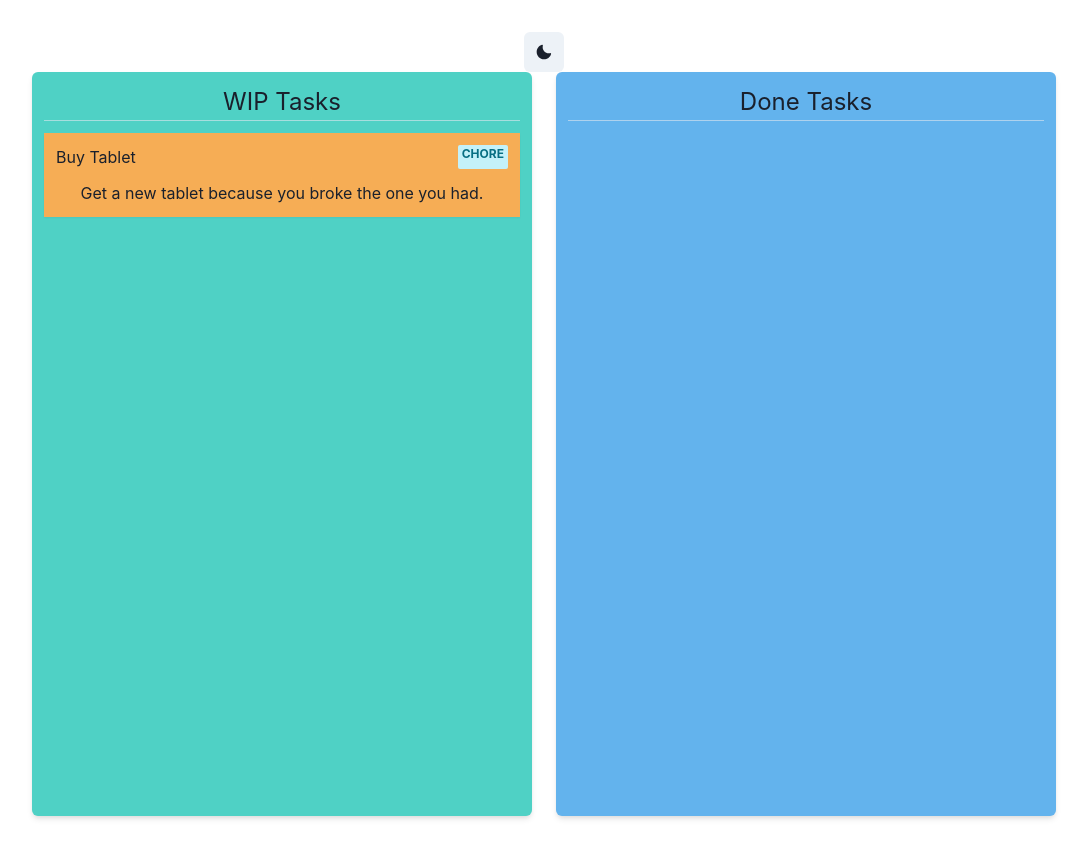
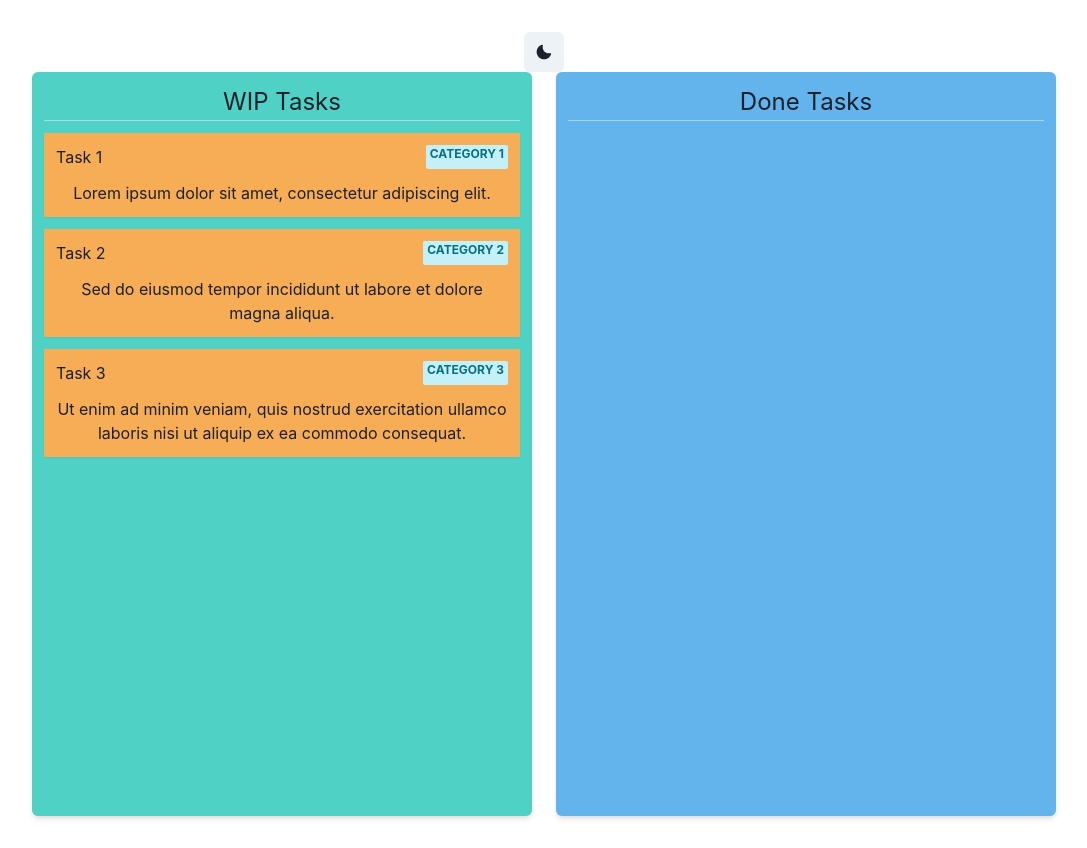
Before and after one commit to ryguy806/react-dnd-playground, a React (Vite) app: page / in a window 1280 px wide. Shown: the whole page, without its empty margins (96-1183 px from the left). Built offline with nearby package versions, Linux system fonts and the light colour scheme.

Commit message:
Completed refactor.

```diff
--- a/src/components/TaskCard.tsx
+++ b/src/components/TaskCard.tsx
@@ -1,13 +1,19 @@
 import { Box, Flex, Badge, Text } from "@chakra-ui/react";
 
-const TaskCard = () => {
+type TaskCardProps = {
+  title: string;
+  category: string;
+  description: string;
+};
+
+const TaskCard = ({ title, category, description }: TaskCardProps) => {
   return (
     <Box bg='orange.300' p={3} boxShadow={"sm"} mt='3'>
       <Flex direction='row' justify={"space-between"} mb={3}>
-        <Text>Buy Tablet</Text>
-        <Badge colorScheme='cyan'>Chore</Badge>
+        <Text>{title}</Text>
+        <Badge colorScheme='cyan'>{category}</Badge>
       </Flex>
-      <Text>Get a new tablet because you broke the one you had.</Text>
+      <Text>{description}</Text>
     </Box>
   );
 };
--- a/src/pages/Tasks/Tasks.tsx
+++ b/src/pages/Tasks/Tasks.tsx
@@ -9,6 +9,26 @@ import {
   useColorMode,
 } from "@chakra-ui/react";
 import TaskCard from "../../components/TaskCard";
+
+const TaskCards = [
+  {
+    title: "Task 1",
+    category: "Category 1",
+    description: "Lorem ipsum dolor sit amet, consectetur adipiscing elit.",
+  },
+  {
+    title: "Task 2",
+    category: "Category 2",
+    description:
+      "Sed do eiusmod tempor incididunt ut labore et dolore magna aliqua.",
+  },
+  {
+    title: "Task 3",
+    category: "Category 3",
+    description:
+      "Ut enim ad minim veniam, quis nostrud exercitation ullamco laboris nisi ut aliquip ex ea commodo consequat.",
+  },
+];
 
 const Tasks = () => {
   const { colorMode, toggleColorMode } = useColorMode();
@@ -35,7 +55,15 @@ const Tasks = () => {
               <Divider />
             </Box>
           </Stack>
-          <TaskCard />
+          {TaskCards.map((card, i) => (
+            <div key={i}>
+              <TaskCard
+                title={card.title}
+                category={card.category}
+                description={card.description}
+              />
+            </div>
+          ))}
         </Box>
         <Box bg={doneBG[colorMode]} rounded={"md"} p={3} boxShadow={"md"}>
           <Stack spacing={3}>
```
